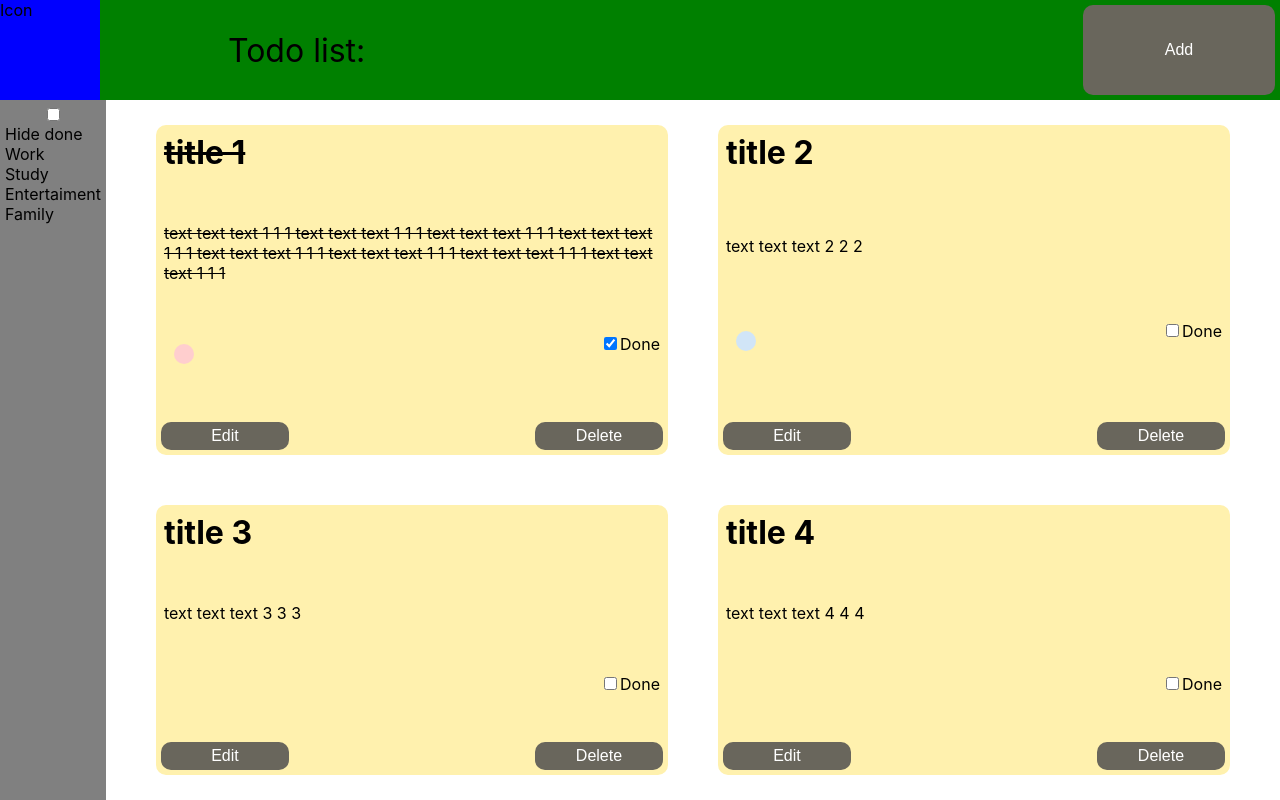
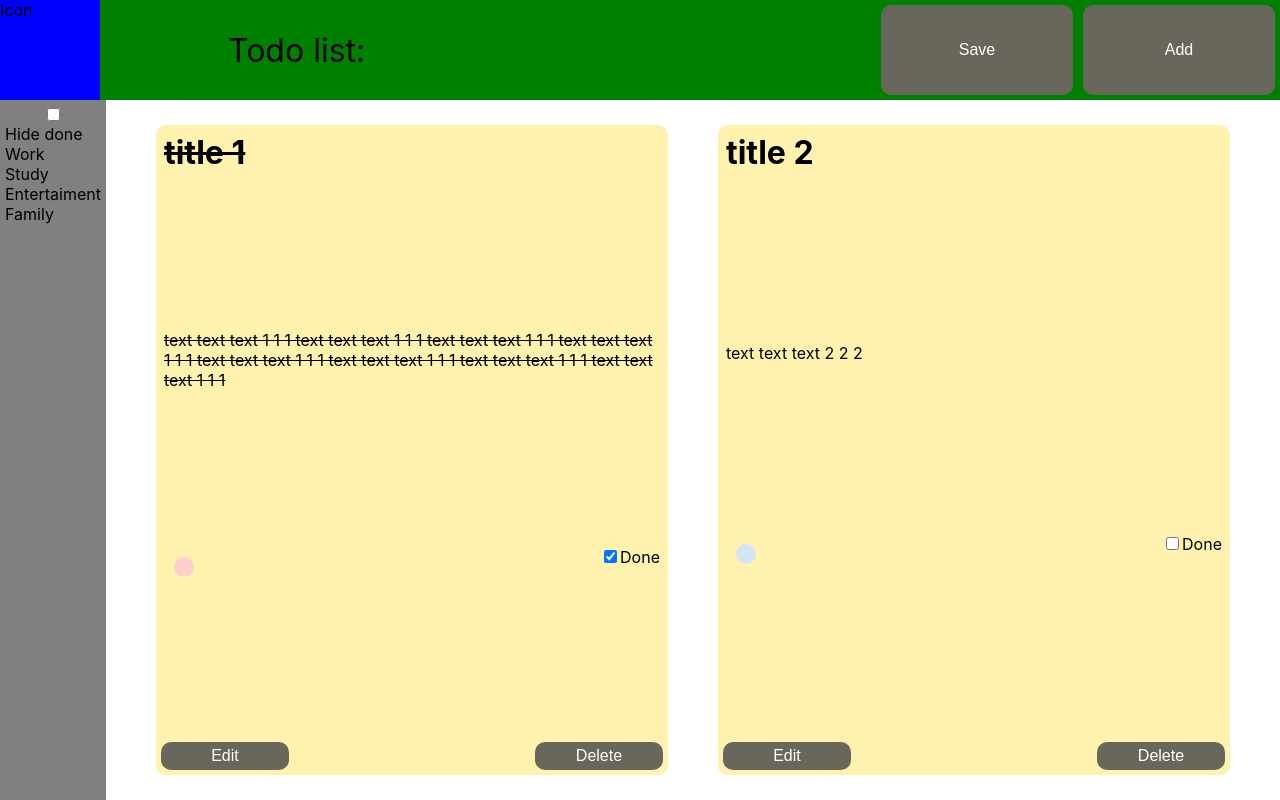
Before and after one commit to Kamrad33/todo_list_app, a React (Create React App) app: page / in a window 1280 px wide. Built offline with nearby package versions, Linux system fonts and the light colour scheme.

Commit message:
Added edit\delete functionality

```diff
--- a/src/App.js
+++ b/src/App.js
@@ -21,17 +21,21 @@ const openEditForm = (task) =>{
 const openAddForm = () =>{
   setAddForm(true);
 };
-const openDeleteForm = () =>{
+const openDeleteForm = (task) =>{
   setDeleteForm(true);
+  setEditedTask(task)
+  console.log(task);
 };
 const closeEditForm = () =>{
   setEditForm(false);
+  setEditedTask({});
 };
 const closeAddForm = () =>{
   setAddForm(false);
 };
 const closeDeleteForm = () => {
   setDeleteForm(false);
+  setEditedTask({});
 }
 
 
@@ -47,17 +51,17 @@ const [tasks, setTasks] = useState(
       familyTag: false,
       },
     {id: 2, title:'title 2', text:'text text text 2 2 2',
+    done: false,
     workTag: false,
     studyTag: true,
     entertaimentTag: false,
     familyTag: false},
-    {id: 3, title:'title 3', text:'text text text 3 3 3'},
-    {id: 4, title:'title 4', text:'text text text 4 4 4'},
+
   ]);
 
   const addTaskFunc = (titleValue, textValue, workTag, studyTag, entertaimentTag, familyTag) => {
 
-    const newTask = {id: 1,
+    const newTask = {id: Date.now(),
       title: titleValue,
       text: textValue,
       done: false,
@@ -75,21 +79,39 @@ const [tasks, setTasks] = useState(
     workTag,
     studyTag,
     entertaimentTag,
-    familyTag) => {
+    familyTag,
+    done) => {
 
       const editedTaskObj = {
         id: id,
         title: titleValue,
         text: textValue,
-        done: false,
-        workTag: true,
-        studyTag: true,
-        entertaimentTag: true,
-        familyTag: true}
+        done: done,
+        workTag: workTag,
+        studyTag: studyTag,
+        entertaimentTag: entertaimentTag,
+        familyTag: familyTag}
 
       let newTaskLists = tasks.filter(task => task.id != id);
         setTasks([editedTaskObj, ...newTaskLists])
+        closeEditForm();
   };
+
+  const deleteTaskFunc = () =>{
+    let newTaskLists = tasks.filter(task => task.id != editedTask.id);
+    setTasks(newTaskLists);
+    closeDeleteForm();
+  }
+  const doneTaskActon = (done, id) => {
+    console.log('log', done, id);
+    setTasks(tasks.map(task => task.id == id ? {...task, done: done} : task))
+  }
+
+
+  const saveData = () =>{
+
+    console.log('fetch', tasks);
+  }
   return (
     <div className="App">
     <AppHeader>
@@ -103,6 +125,11 @@ const [tasks, setTasks] = useState(
       <div className = 'App_Header_Content_Text'>
       Todo list:
       </div>
+      <AppButton
+        color = '#69665c'
+        fontColor = 'white'
+        minWidth = '15vw'
+        onClick = {saveData}>Save</AppButton>
     <AppButton
       color = '#69665c'
       fontColor = 'white'
@@ -161,14 +188,21 @@ const [tasks, setTasks] = useState(
         <TaskItemForm
         active = {deleteForm}
         setActive = {setDeleteForm}
-        fixed = {false}>
+        fixed = {true}>
           <div className = 'App_DeleteForm_Content'>
             <div>Are you shure?</div>
             <AppButton
               color = '#69665c'
               fontColor = 'white'
               minWidth = '10vw'
-              onClick = {console.log('sss')}>
+              onClick = {closeDeleteForm}>
+            NO
+            </AppButton>
+            <AppButton
+              color = '#69665c'
+              fontColor = 'white'
+              minWidth = '10vw'
+              onClick = {deleteTaskFunc}>
             YES
             </AppButton>
           </div>
@@ -177,6 +211,7 @@ const [tasks, setTasks] = useState(
           task = {task}
           key={tasks.id}
           edit = {openEditForm}
+          done = {doneTaskActon}
           drop = {openDeleteForm}/>)}
 
     </AppContainer>
--- a/src/components/ItemFormContent.jsx
+++ b/src/components/ItemFormContent.jsx
@@ -20,6 +20,7 @@ const ItemFormContent = ({action, actionFunc, close, data, ...props}) =>{
     setStudyTag(data.studyTag);
     setEntertaimentTag(data.entertaimentTag);
     setFamilyTag(data.familyTag);
+    console.log('axaxa', data.title);
   },[close]);
 
   const closeForm = (e) =>{
@@ -46,6 +47,7 @@ const ItemFormContent = ({action, actionFunc, close, data, ...props}) =>{
   const editButton = () => {
     console.log('fetch edit data', titleValue, textValue, workTag, studyTag, entertaimentTag, familyTag);
     console.log(data.id, 'id');
+
     actionFunc(
       data.id,
       titleValue,
--- a/src/components/TaskItem.jsx
+++ b/src/components/TaskItem.jsx
@@ -6,7 +6,7 @@ import AppButton from './UI/button/AppButton';
 
 import '../styles/TaskItem.css';
 
-const TaskItem = ({task, edit, drop, ...props}) =>{
+const TaskItem = ({task, edit, drop, done, ...props}) =>{
 
   const [doneTask, setDoneTask] = useState(task.done);
   const [formActive, setFormActive] = useState(false);
@@ -26,7 +26,13 @@ const TaskItem = ({task, edit, drop, ...props}) =>{
   }
   const deleteTask = (e) =>{
     setFormActive(true);
-    drop();
+    drop(task);
+  }
+  const doneTaskFunc = (e) =>{
+    console.log('status1', doneTask, task.id)
+    setDoneTask(!doneTask);
+    done(!doneTask, task.id);
+    console.log('status', !doneTask, task.id)
   }
   useEffect(()=>{
     console.log('rerender');
@@ -45,15 +51,24 @@ const TaskItem = ({task, edit, drop, ...props}) =>{
       </div>
 
       <div className = 'App_TaskItem_Footer'>
+        {/*<div className = 'App_TaskItem_Footer_Tags'>
+          {taskTags.filter(taskTag => taskTag.status == true)
+            .map(taskTag => <TaskTag
+              color = {taskTag.color}
+              fixed = {false}
+              key={taskTag.color}/>)}
+        </div>*/}
         <div className = 'App_TaskItem_Footer_Tags'>
-          {taskTags.filter(taskTag => taskTag.status == true)
-            .map(taskTag => <TaskTag  color = {taskTag.color} fixed = {false} key={taskTag.color}/>)}
+          {task.workTag == true ? <TaskTag color = {'#FFCECE'} fixed = {true}/> : ''}
+          {task.studyTag == true ? <TaskTag color = {'#D1E5F7'} fixed = {true}/> : ''}
+          {task.entertaimentTag == true ? <TaskTag color = {'#DAF2D6'} fixed = {true}/> : ''}
+          {task.familyTag == true ? <TaskTag color = {'#D2CEFF'} fixed = {true}/> : ''}
         </div>
         <div className = 'App_TaskItem_Footer_Done'>
           <input
           type="checkbox"
           id="click"
-          onChange ={event =>{setDoneTask(!doneTask); console.log('status', doneTask)}}
+          onChange ={doneTaskFunc}
           checked = {doneTask}/>
           Done
         </div>
```
